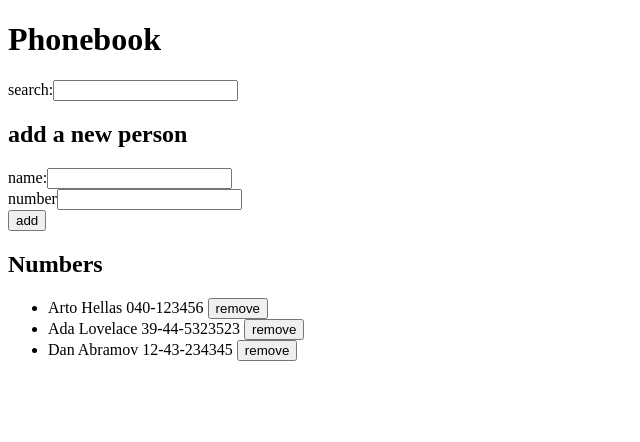
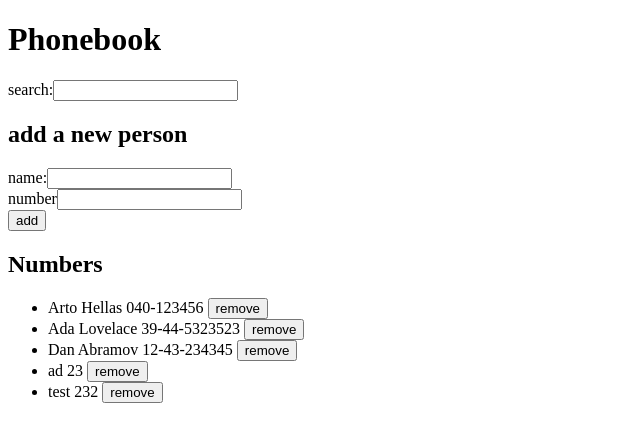
Before and after one commit to luvie23/FSO, a React (Create React App) app in the folder part02/phonebook/: page / in a window 1280 px wide. Shown: the top 442 px of the page, without its empty margins (0-640 px from the left). Built offline with nearby package versions, Linux system fonts and the light colour scheme; data requests are answered from the project's data file.

Commit message:
finish exercise 2.18

```diff
--- a/part02/phonebook/db.json
+++ b/part02/phonebook/db.json
@@ -14,6 +14,16 @@
       "name": "Dan Abramov",
       "number": "12-43-234345",
       "id": 3
+    },
+    {
+      "name": "ad",
+      "number": "23",
+      "id": 5
+    },
+    {
+      "name": "test",
+      "number": "232",
+      "id": 6
     }
   ]
 }
--- a/part02/phonebook/src/App.js
+++ b/part02/phonebook/src/App.js
@@ -53,10 +53,21 @@ const App = () => {
 
       })
     } else{
-      alert(`${newName} is already in the phonebook`)
-      console.log(persons)
+      if (window.confirm(`Replace ${newName}'s number?`)){
+        updateNumber()
+      }
     }
 
+  }
+
+  const updateNumber = () => {
+    const person = persons.find(n => n.name === newName)
+    const changedPerson = {...person, number: newNumber}
+
+    services.update(person.id, changedPerson)
+    .then(response => {
+      setPersons(persons.map(n => n.id !== person.id ? n : response))
+    })
   }
 
   const remove = (id, name) => {
--- a/part02/phonebook/src/services/phonebook.js
+++ b/part02/phonebook/src/services/phonebook.js
@@ -16,4 +16,9 @@ const remove = (id) => {
     return request.then(response => response.data)
 }
 
-export default { getAll, create, remove }
+const update = (id, newObject) => {
+    const request = axios.put(`${baseUrl}/${id}`, newObject)
+    return request.then(response => response.data)
+}
+
+export default { getAll, create, remove, update }
```
